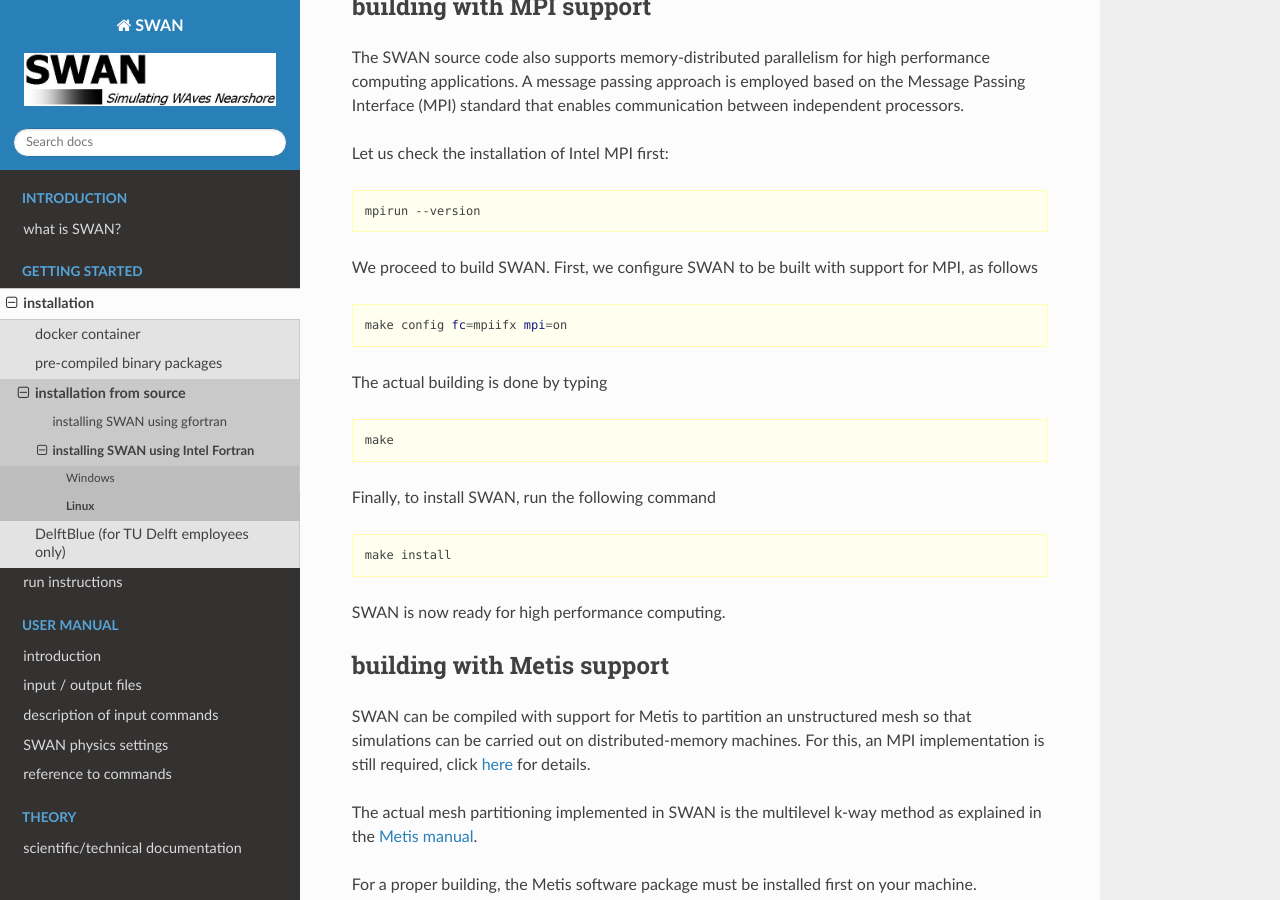
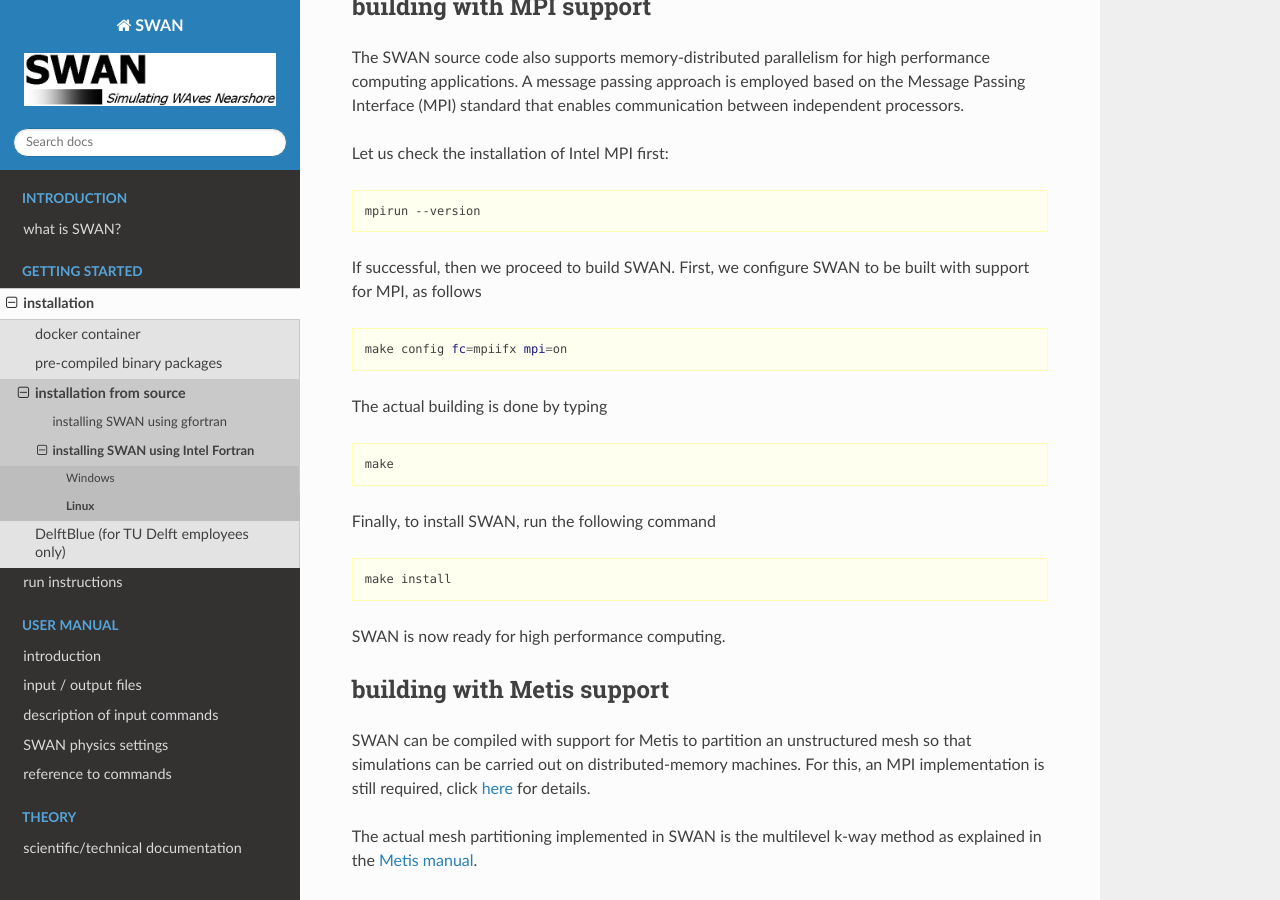
Before and after one commit to delftwaves/swan-docs, a Sphinx documentation site: the page built from docs/getting_started/intel_fortran/debian/index.rst, in a window 1280 px wide and 900 px high, scrolled down 3387 px. Built offline with Sphinx 7.4.7 and the Read the Docs theme 3.1.0, drawn with Linux system fonts in a browser that asks for light colours.

Commit message:
update documentation

```diff
--- a/docs/getting_started/intel_fortran/debian/index.rst
+++ b/docs/getting_started/intel_fortran/debian/index.rst
@@ -172,7 +172,7 @@
 
    mpirun --version
 
-We proceed to build SWAN. First, we configure SWAN to be built with support for MPI, as follows
+If successful, then we proceed to build SWAN. First, we configure SWAN to be built with support for MPI, as follows
 
 .. code-block:: bash
 
```
